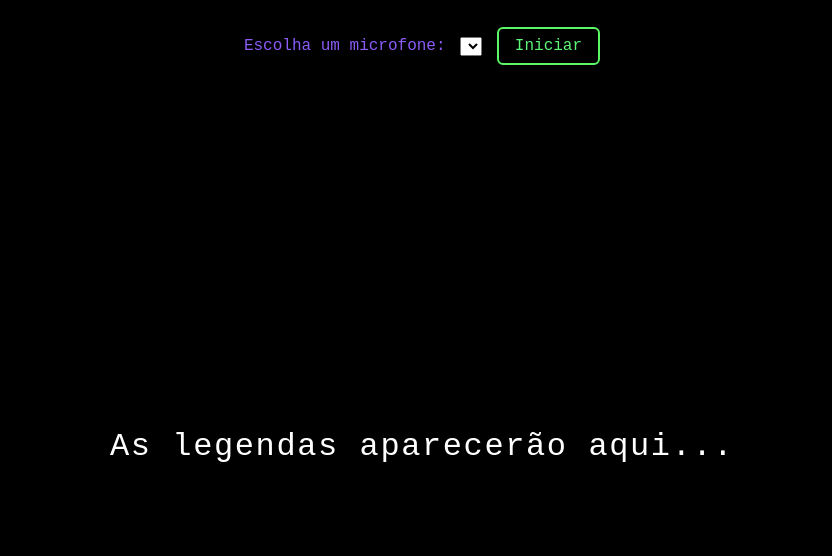
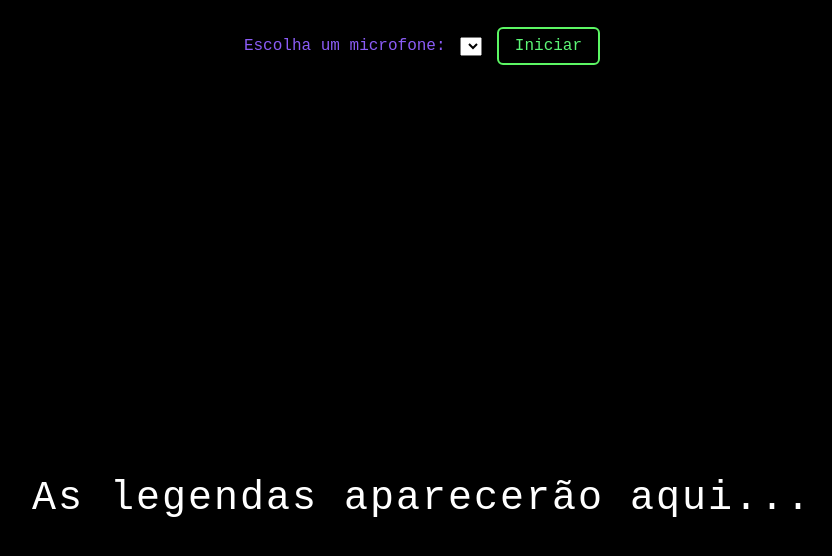
Before and after one commit to aloproducao/Live-captions-for-broadcast, a plain HTML site: page index.html in a window 1280 px wide. Shown: the whole page, without its empty margins (218-1050 px from the left). Drawn offline with Linux system fonts and the light colour scheme.

Commit message:
Update index.html

```diff
--- a/index.html
+++ b/index.html
@@ -30,19 +30,22 @@
     }
     .output {
         display: flex;
+        flex-direction: column;
+        justify-content: flex-end;
         align-items: center;
-        justify-content: center;
         background-color: rgba(0, 0, 0, 0.7);
         color: white;
         font-family: 'Cousine', monospace;
-        font-size: 2em;
+        font-size: 2.5em;
         line-height: 1.1em;
         letter-spacing: 0.05em;
         padding: 0.5em;
         border-radius: 0.5em;
+        width: 80%;
+        height: 150px; /* Você pode ajustar a altura conforme necessário */
+        overflow-y: auto;
+        text-align: center;
         margin: auto;
-        width: 80%;
-        text-align: center;
     }
     #startButton {
     display: inline-block;
```
